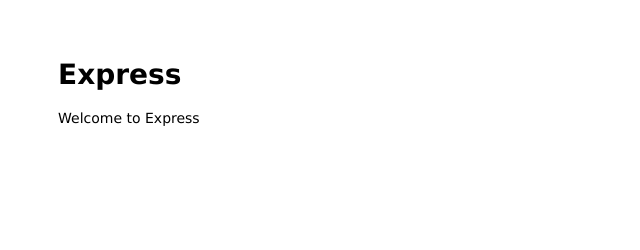
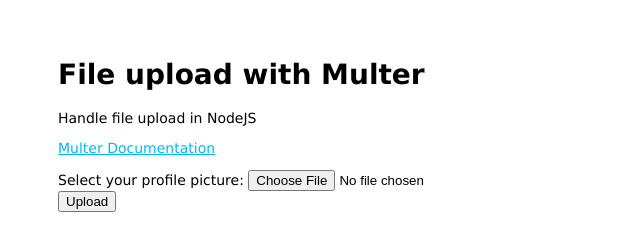
Before and after one commit to Sujanabhandari/express_boilerplate, a website: page public/index.html in a window 1280 px wide. Shown: the whole page, without its empty margins (0-640 px from the left). Drawn offline with Linux system fonts and the light colour scheme.

Commit message:
Add index.html file

```diff
--- a/public/index.html
+++ b/public/index.html
@@ -1,13 +1,25 @@
 <html>
 
 <head>
-  <title>Express</title>
+  <title>File Upload Exercise</title>
   <link rel="stylesheet" href="/stylesheets/style.css">
 </head>
 
 <body>
-  <h1>Express</h1>
-  <p>Welcome to Express</p>
+  <h1>File upload with Multer</h1>
+  <p>Handle file upload in NodeJS</p>
+  <p>
+    <a href="https://www.npmjs.com/package/multer" target="_blank" >Multer Documentation</a>
+  </p>
+  <form method="POST" action="/upload-profile-pic" enctype="multipart/form-data">
+    <div>
+        <label>Select your profile picture:</label>
+        <input type="file" name="profile_pic" />
+    </div>
+    <div>
+        <input type="submit" value="Upload" />
+    </div>
+</form>
 </body>
 
 </html>
```
